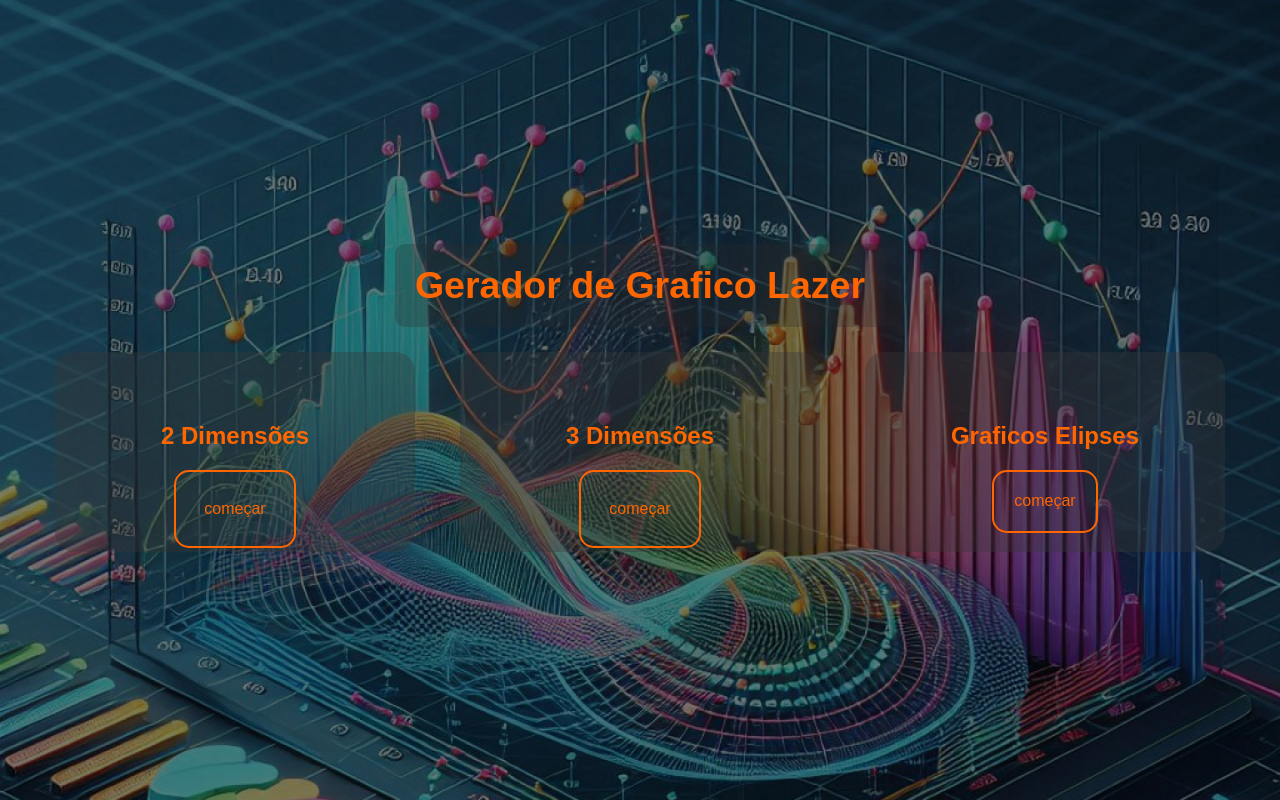
After one commit to RafaelNogueiraXD/Graphics-generator-with-lazer, a Flask app: page /teste in a window 1280 px wide. The commit adds this page. Run offline with Flask 3, Linux system fonts and the light colour scheme; style sheets or scripts are compiled from the project's sources.

Commit message:
comitado

```diff
--- a/app.py
+++ b/app.py
@@ -12,6 +12,13 @@ def home():
 def gerar_duas():
     return render_template('2d.html')
 
+@app.route('/teste')
+def teste_bg():
+    return render_template('teste.html')
+
+
+
+
 @app.route('/submit', methods=['POST'])
 def submit():
     data = request.get_json()
--- /dev/null
+++ b/static/css/components/_index.scss
@@ -0,0 +1,99 @@
+.index-body{
+    background-color: black;
+    color: #FF6600;
+    background: linear-gradient(rgba(0, 0, 0, 0.5), rgba(0, 0, 0, 0.5)),
+              url('../img/bg-index.png') no-repeat center center;
+    background-size: cover;
+    background-repeat: no-repeat;
+    background-position: center;
+
+    position: relative;
+    z-index: 2;
+    }
+
+
+
+.index-link{
+    text-align: right;
+    color: #FF6600;
+}
+.conteudo-principal{
+    display: flex;
+    justify-content: center;
+    align-items: center;
+    flex-direction: column;
+    padding: 20px;
+    // background-color: black;
+}
+.titulo-site{
+    color:  #FF6600;
+    background-color: #28282847;
+    // max-width: 800%;
+    text-align: center;
+    padding: 20px;
+    border-radius: 10PX;
+    margin: 10px auto;
+    font-size: 25px;
+    /* border: 2px solid #FF6600;; */
+}
+.centraliza{
+    text-align: center;
+    align-items: center;
+}
+.opcoes{
+    display: grid;
+    grid-template-columns: 1fr 1fr 1fr;
+    grid-template-columns: repeat(auto-fill, minmax(300px, 1fr));
+    gap: 15px;
+    width: 100%;
+    max-width: 1200px
+}
+.template-caixa{
+    background-color: #3737375E;
+    margin: 15px;
+    padding: 10%;
+    padding-top: 60px;
+    border-radius: 20px;
+    transition: all 400ms ease-in;
+    align-items: center;
+
+    height: 200px;
+    display: flex;
+    flex-direction: column;
+    h2{
+        margin: 10px;
+    }
+
+}
+.template-caixa:hover{
+    background: #3737375E;
+    backdrop-filter: blur(15px);
+    -webkit-backdrop-filter: blur(15px);
+    /* padding: 20px; */
+    border-color: #FF6600;
+    border: 2px solid #FF6600;
+    box-shadow: 0 20px 12px rgba(224, 89, 11, 0.3);
+    transition: backdrop-filter 300ms ease, box-shadow 300ms ease;
+}
+.plus{
+    text-align: right;
+}
+.botao {
+    display: inline-block;
+    color: #FF6600;
+    padding: 10%;
+    text-decoration: none;
+    border-radius: 15px;
+    transition: background-color 0.5s ease, transform 0.3s ease;
+    justify-content: center;
+    align-items: center;
+    border: 2px solid #FF6600;
+    margin: 10px;
+
+}
+
+.botao:hover {
+    background-color: #FF6600;
+    transform: scale(1.05);
+    color: white;
+}
--- a/static/css/style.css
+++ b/static/css/style.css
@@ -1,23 +1,109 @@
-.tooltip {
-  position: relative;
-  display: inline-block;
-  border-bottom: 1px dotted black;
+@import url("components/_index.scss");
+body {
+  color: #FF6600;
 }
 
-.tooltip .tooltiptext {
-  visibility: hidden;
-  width: 120px;
-  background-color: black;
-  color: #fff;
-  text-align: center;
-  border-radius: 6px;
-  padding: 5px 0;
-
-  /* Position the tooltip */
-  position: absolute;
-  z-index: 1;
+html, body {
+  height: 100%;
 }
 
-.tooltip:hover .tooltiptext {
-  visibility: visible;
+.index-body {
+  background-color: black;
+  color: #FF6600;
+  background: linear-gradient(rgba(0, 0, 0, 0.5), rgba(0, 0, 0, 0.5)), url("../img/bg-index.png") no-repeat center center;
+  background-size: cover;
+  background-repeat: no-repeat;
+  background-position: center;
+  position: relative;
+  z-index: 2;
 }
+
+.index-link {
+  text-align: right;
+  color: #FF6600;
+}
+
+.conteudo-principal {
+  display: flex;
+  justify-content: center;
+  align-items: center;
+  flex-direction: column;
+  padding: 20px;
+}
+
+.titulo-site {
+  color: #FF6600;
+  background-color: rgba(40, 40, 40, 0.2784313725);
+  text-align: center;
+  padding: 20px;
+  border-radius: 10PX;
+  margin: 10px auto;
+  font-size: 25px;
+  /* border: 2px solid #FF6600;; */
+}
+
+.centraliza {
+  text-align: center;
+  align-items: center;
+}
+
+.opcoes {
+  display: grid;
+  grid-template-columns: 1fr 1fr 1fr;
+  grid-template-columns: repeat(auto-fill, minmax(300px, 1fr));
+  gap: 15px;
+  width: 100%;
+  max-width: 1200px;
+}
+
+.template-caixa {
+  background-color: rgba(55, 55, 55, 0.368627451);
+  margin: 15px;
+  padding: 10%;
+  padding-top: 60px;
+  border-radius: 20px;
+  transition: all 400ms ease-in;
+  align-items: center;
+  height: 200px;
+  display: flex;
+  flex-direction: column;
+}
+.template-caixa h2 {
+  margin: 10px;
+}
+
+.template-caixa:hover {
+  background: rgba(55, 55, 55, 0.368627451);
+  backdrop-filter: blur(15px);
+  -webkit-backdrop-filter: blur(15px);
+  /* padding: 20px; */
+  border-color: #FF6600;
+  border: 2px solid #FF6600;
+  box-shadow: 0 20px 12px rgba(224, 89, 11, 0.3);
+  transition: box-shadow 300ms ease, -webkit-backdrop-filter 300ms ease;
+  transition: backdrop-filter 300ms ease, box-shadow 300ms ease;
+  transition: backdrop-filter 300ms ease, box-shadow 300ms ease, -webkit-backdrop-filter 300ms ease;
+}
+
+.plus {
+  text-align: right;
+}
+
+.botao {
+  display: inline-block;
+  color: #FF6600;
+  padding: 10%;
+  text-decoration: none;
+  border-radius: 15px;
+  transition: background-color 0.5s ease, transform 0.3s ease;
+  justify-content: center;
+  align-items: center;
+  border: 2px solid #FF6600;
+  margin: 10px;
+}
+
+.botao:hover {
+  background-color: #FF6600;
+  transform: scale(1.05);
+  color: white;
+}/*# sourceMappingURL=style.css.map */
--- /dev/null
+++ b/static/css/style.scss
@@ -0,0 +1,13 @@
+$primaria: #FF6600;
+
+body{
+    color: $primaria;
+}
+html, body{
+    height: 100%;
+}
+
+
+@import url("components/_index.scss");
+// @include
+@import "components/index";
--- /dev/null
+++ b/templates/teste.html
@@ -0,0 +1,78 @@
+<!DOCTYPE html>
+<html lang="pt-br">
+<head>
+    <meta charset="UTF-8">
+    <meta name="viewport" content="width=device-width, initial-scale=1.0">
+    <title>Imagem de Fundo com Sobreposição</title>
+    <link rel="stylesheet" href="../static/css/style.css">
+</head>
+<style>
+    * {
+    margin: 0;
+    padding: 0;
+    box-sizing: border-box;
+}
+
+html, body {
+    height: 100%;
+    font-family: Arial, sans-serif;
+}
+
+body {
+    background-image: url('../static/img/bg-index.png'); /* Substitua 'sua-imagem.jpg' pelo caminho da sua imagem */
+    background-size: cover;
+    background-position: center;
+    background-repeat: no-repeat;
+    position: relative;
+}
+
+.overlay {
+    position: absolute;
+    top: 0;
+    left: 0;
+    width: 100%;
+    height: 100%;
+    background-color: rgba(0, 0, 0, 0.5); /* Cor e transparência da sobreposição */
+    display: flex;
+    flex-direction: column;
+    justify-content: center;
+    align-items: center;
+    text-align: center;
+}
+
+/* h1 {
+    font-size: 3rem;
+}
+
+p {
+    font-size: 1.5rem;
+} */
+
+</style>
+<body>
+    <div class="overlay">
+            <section class="titulo-site">
+                <h1>Gerador de Grafico Lazer</h1>
+            </section>
+
+            <section class="opcoes">
+                <div class="template-caixa duas-dimensoes centraliza">
+                    <h2>2 Dimensões</h2>
+                    <a href="garay.html" class="botao">começar</a>
+                </div>
+                <div class="template-caixa centraliza">
+                    <h2>3 Dimensões </h2>
+                    <a href="garay.html" class="botao">começar</a>
+                </div>
+                <div class="template-caixa centraliza">
+                    <div class="centraliza">
+                        <div class="caixa-elipse">
+                            <h2>Graficos Elipses</h2>
+                            <a href="garay.html" class="botao">começar</a>
+                        </div>
+                    </div>
+                </div>
+            </section>
+    </div>
+</body>
+</html>
```
Also changed, not shown: templates/index.html (+4 -5 lines), static/img/bg-index.png (added), 1 other file.
